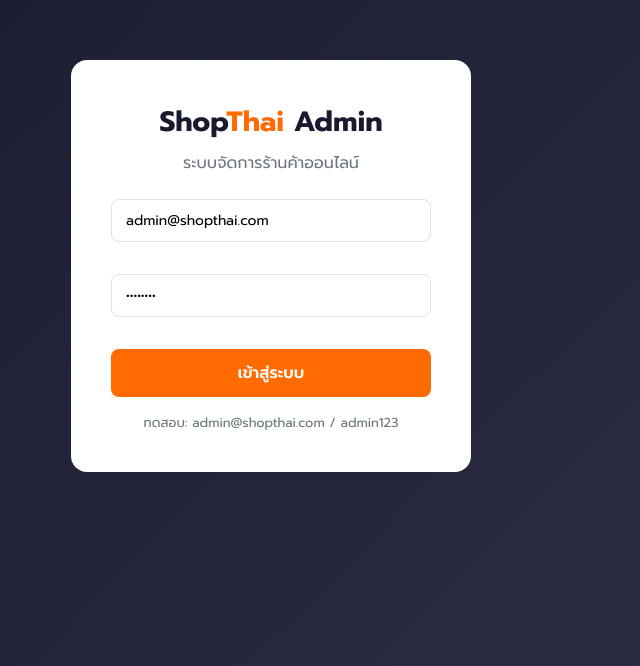
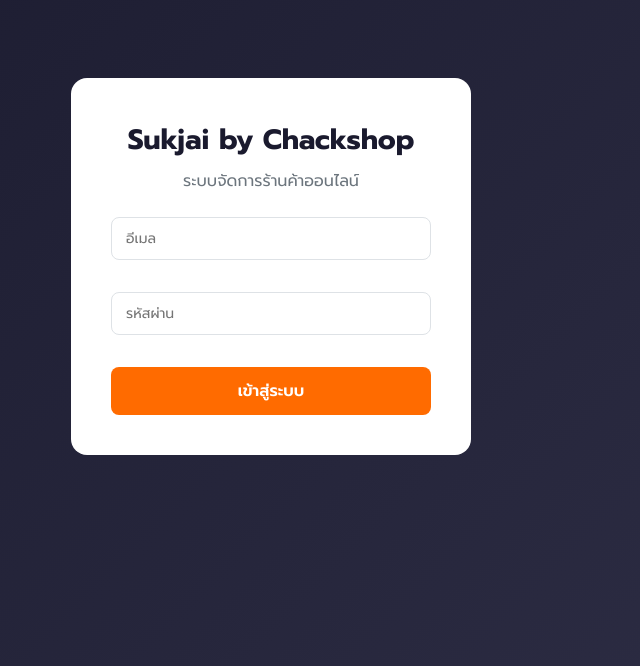
Before and after one commit to SJ2188/chackshop, a website: page public/admin.html in a window 1280 px wide. Shown: the part 134-800 px from the top of the page, without its empty margins (369-1009 px from the left). Drawn offline with Linux system fonts and the light colour scheme.

Commit message:
remove pre-filled admin credentials and update shop name to Sukjai by Chackshop

```diff
--- a/public/admin.html
+++ b/public/admin.html
@@ -135,14 +135,13 @@
   <!-- Login Screen -->
   <div class="login-screen" id="loginScreen">
     <div class="login-box">
-      <h1>Shop<span>Thai</span> Admin</h1>
+      <h1>Sukjai by Chackshop</h1>
       <p>ระบบจัดการร้านค้าออนไลน์</p>
       <form id="loginForm" onsubmit="handleLogin(event); return false;">
-        <div class="form-group"><input type="email" class="form-input" id="loginEmail" placeholder="อีเมล" value="admin@shopthai.com" required></div>
-        <div class="form-group"><input type="password" class="form-input" id="loginPassword" placeholder="รหัสผ่าน" value="admin123" required></div>
+        <div class="form-group"><input type="email" class="form-input" id="loginEmail" placeholder="อีเมล" required></div>
+        <div class="form-group"><input type="password" class="form-input" id="loginPassword" placeholder="รหัสผ่าน" required></div>
         <button type="submit" class="btn btn-primary" id="loginBtn">เข้าสู่ระบบ</button>
       </form>
-      <div class="login-hint">ทดสอบ: admin@shopthai.com / admin123</div>
     </div>
   </div>
 
```
